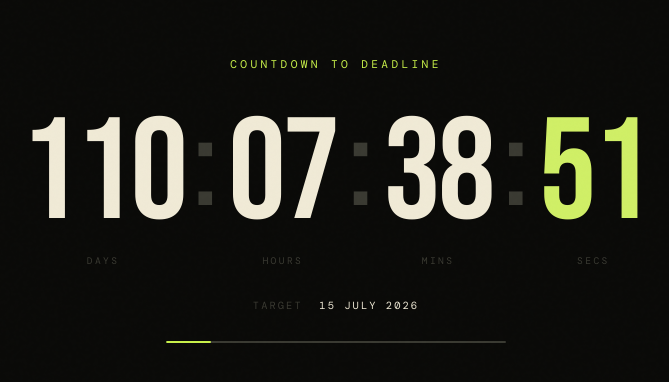
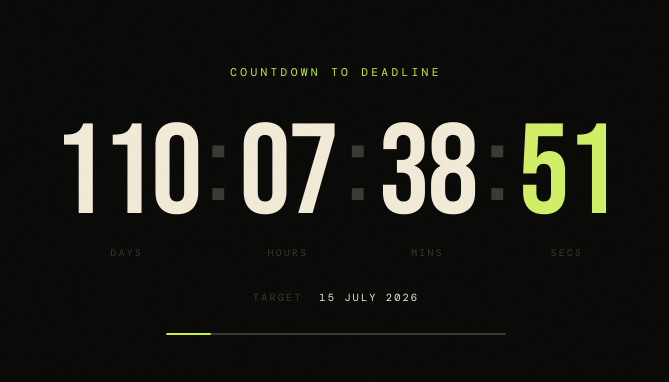
Before and after one commit to asurakaj/Thai-Duong-and-his-IELTS-deadline, a plain HTML site: page index.html in a window 1280 px wide. Shown: the part 200-582 px from the top of the page, without its empty margins (304-973 px from the left). Drawn offline with nearby package versions, Linux system fonts and the light colour scheme; a web font is replaced by a local one.

Commit message:
index.html

```diff
--- a/index.html
+++ b/index.html
@@ -3,8 +3,15 @@
 <head>
   <meta charset="UTF-8">
   <meta name="viewport" content="width=device-width, initial-scale=1.0">
-<title>Countdown - July Deadline</title>
+  <title>IELTS Deadline Countdown</title>
+
+  <meta property="og:title" content="IELTS Deadline Countdown">
+  <meta property="og:description" content="Tracking progress toward the mid-July target.">
+  <meta property="og:type" content="website">
+  <meta property="og:url" content="https://asurakaj.github.io/Thai-Duong-and-his-IELTS-deadline/">
+
   <link href="https://fonts.googleapis.com/css2?family=Bebas+Neue&family=DM+Mono:wght@300;400&display=swap" rel="stylesheet">
+
   <style>
     *, *::before, *::after { box-sizing: border-box; margin: 0; padding: 0; }
 
@@ -41,6 +48,7 @@
       text-align: center;
       padding: 2rem;
       animation: fadein 1.2s ease both;
+      width: 100%;
     }
 
     @keyframes fadein {
@@ -73,7 +81,7 @@
 
     .num {
       font-family: 'Bebas Neue', sans-serif;
-    font-size: clamp(4rem, 14vw, 9rem);
+      font-size: clamp(3rem, 12vw, 8rem);
       line-height: 1;
       color: var(--ink);
       min-width: 2ch;
@@ -81,9 +89,7 @@
       transition: color 0.2s;
     }
 
-  .num.tick {
-    color: var(--accent);
-  }
+    .num.tick { color: var(--accent); }
 
     .unit {
       font-size: 0.6rem;
@@ -94,7 +100,7 @@
 
     .sep {
       font-family: 'Bebas Neue', sans-serif;
-    font-size: clamp(3.5rem, 12vw, 8rem);
+      font-size: clamp(2.5rem, 10vw, 7rem);
       line-height: 1;
       color: var(--dim);
       padding-bottom: 1.6rem;
@@ -108,12 +114,10 @@
       text-transform: uppercase;
     }
 
-  .deadline span {
-    color: var(--ink);
-  }
+    .deadline span { color: var(--ink); }
 
     .bar-wrap {
-    width: min(340px, 80vw);
+      width: min(340px, 70vw);
       margin: 1.8rem auto 0;
       height: 2px;
       background: var(--dim);
@@ -164,7 +168,6 @@
 </div>
 
 <script>
-  // Updated Target: July 15th, 2026
   const TARGET = new Date('2026-07-15T23:59:59');
   const START  = new Date('2026-03-11T00:00:00');
 
@@ -207,7 +210,6 @@
     setVal('mins',  mins);
     setVal('secs',  secs);
 
-    // progress bar logic
     const total   = TARGET - START;
     const elapsed = now - START;
     const pct     = Math.min(100, Math.max(0, (elapsed / total) * 100));
```
Lines whose indentation alone changed are shown as unchanged.
